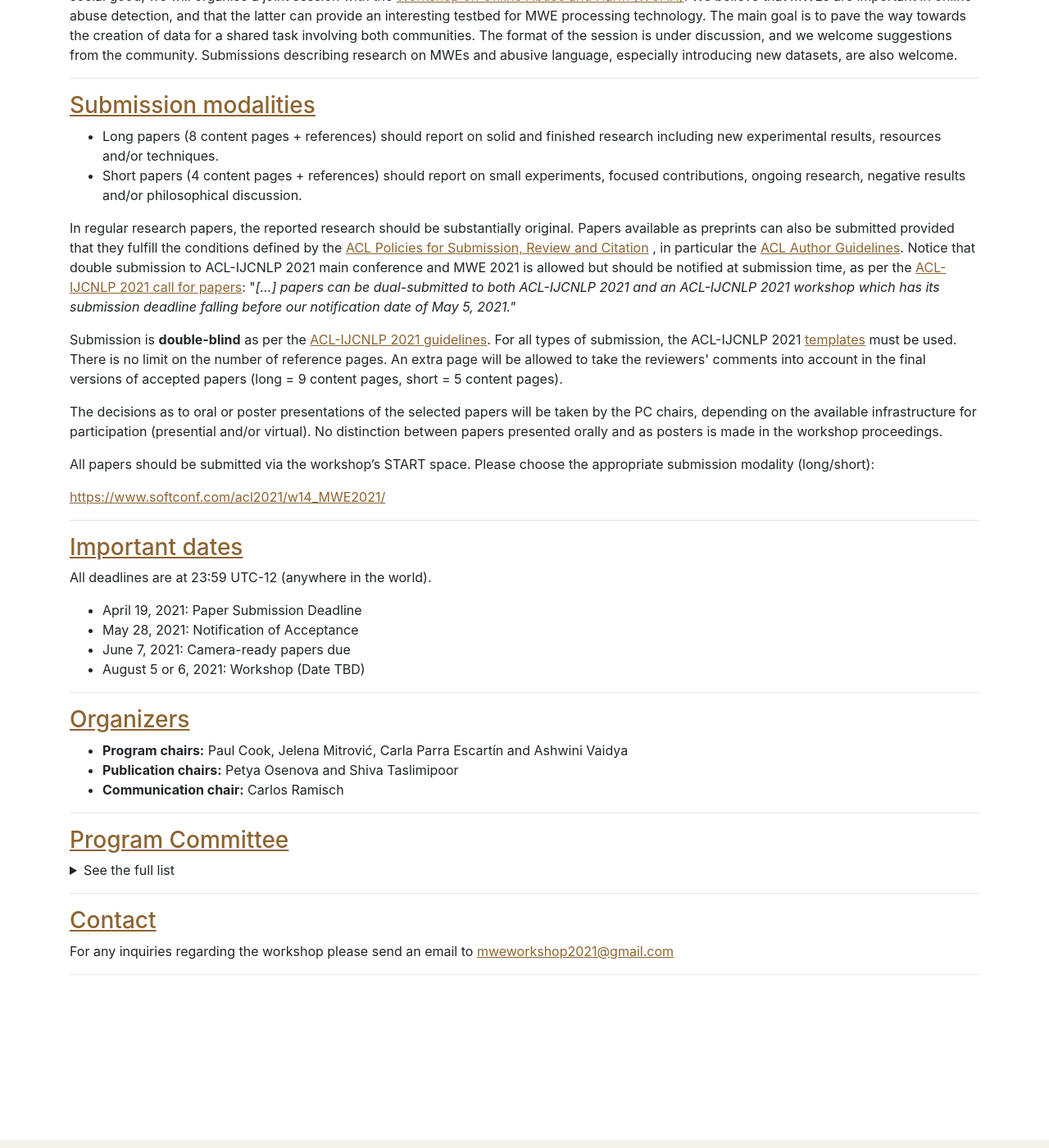
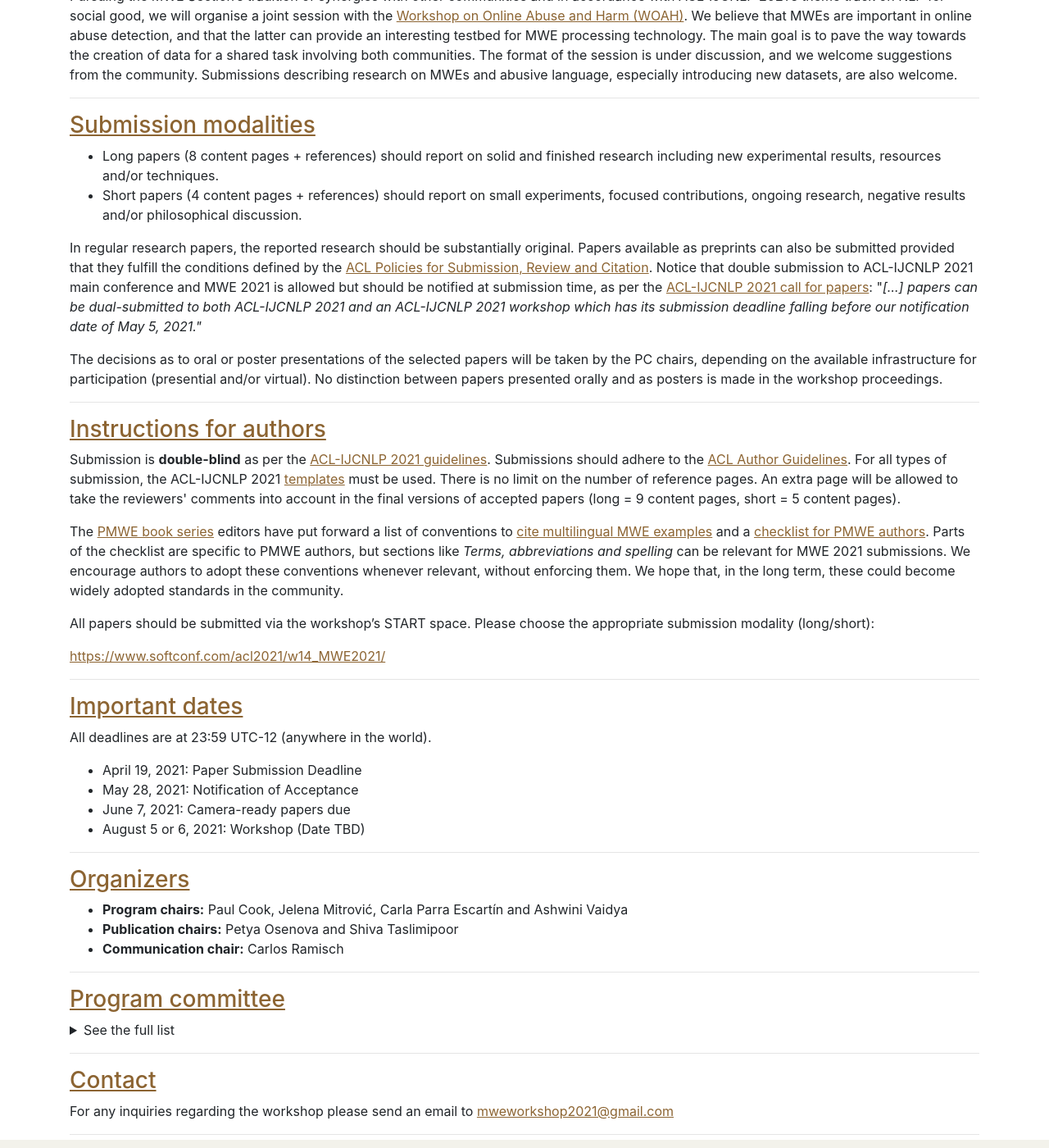
Before and after one commit to multiword/multiword.github.io, a Jekyll site: the page built from mwe2021/index.md, in a window 1280 px wide and 1400 px high, scrolled down 1645 px. Shown: the whole window at 82% size. Built offline with Jekyll 4.4.1, drawn with Linux system fonts in a browser that asks for light colours; comment, search, counter and statistics services are not loaded; some of the changed text lies outside the part shown.

Commit message:
Add link to PMWE conventions and checklist

```diff
--- a/mwe2021/index.md
+++ b/mwe2021/index.md
@@ -20,11 +20,12 @@
   <summary>
     Contents on this page
   </summary>
-- [Workshop Description](#description)
-- [Submission Modalities](#submission)
-- [Important Dates](#dates)
+- [Description](#description)
+- [Submission modalities](#submission)
+- [Instructions for authors](#instructions)
+- [Important dates](#dates)
 - [Organizers](#organizers)
-- [Program Committee](#committee)
+- [Program committee](#committee)
 - [Contact](#contact)
 </details>
 
@@ -72,11 +73,18 @@
 - Long papers (8 content pages + references) should report on solid and finished research including new experimental results, resources and/or techniques.
 - Short papers (4 content pages + references) should report on small experiments, focused contributions, ongoing research, negative results and/or philosophical discussion.
 
-In regular research papers, the reported research should be substantially original. Papers available as preprints can also be submitted provided that they fulfill the conditions defined by the [ACL Policies for Submission, Review and Citation](https://www.aclweb.org/portal/content/new-policies-submission-review-and-citation) , in particular the [ACL Author Guidelines](https://www.aclweb.org/adminwiki/index.php?title=ACL_Author_Guidelines). Notice that double submission to ACL-IJCNLP 2021 main conference and MWE 2021 is allowed but should be notified at submission time, as per the [ACL-IJCNLP 2021 call for papers](https://2021.aclweb.org/calls/papers/#multiple-submission-policy): &quot;_[...] papers can be dual-submitted to both ACL-IJCNLP 2021 and an ACL-IJCNLP 2021 workshop which has its submission deadline falling before our notification date of May 5, 2021.&quot;_
-
-Submission is **double-blind** as per the [ACL-IJCNLP 2021 guidelines](https://2021.aclweb.org/calls/papers/#paper-submission-information). For all types of submission, the ACL-IJCNLP 2021 [templates](https://2021.aclweb.org/calls/papers/#paper-submission-and-templates) must be used. There is no limit on the number of reference pages. An extra page will be allowed to take the reviewers&#39; comments into account in the final versions of accepted papers (long = 9 content pages, short = 5 content pages).
+In regular research papers, the reported research should be substantially original. Papers available as preprints can also be submitted provided that they fulfill the conditions defined by the [ACL Policies for Submission, Review and Citation](https://www.aclweb.org/portal/content/new-policies-submission-review-and-citation). Notice that double submission to ACL-IJCNLP 2021 main conference and MWE 2021 is allowed but should be notified at submission time, as per the [ACL-IJCNLP 2021 call for papers](https://2021.aclweb.org/calls/papers/#multiple-submission-policy): &quot;_[...] papers can be dual-submitted to both ACL-IJCNLP 2021 and an ACL-IJCNLP 2021 workshop which has its submission deadline falling before our notification date of May 5, 2021.&quot;_
 
 The decisions as to oral or poster presentations of the selected papers will be taken by the PC chairs, depending on the available infrastructure for participation (presential and/or virtual). No distinction between papers presented orally and as posters is made in the workshop proceedings.
+
+-----
+
+### <a name="instructions"> Instructions for authors </a>
+
+Submission is **double-blind** as per the [ACL-IJCNLP 2021 guidelines](https://2021.aclweb.org/calls/papers/#paper-submission-information). Submissions should adhere to the [ACL Author Guidelines](https://www.aclweb.org/adminwiki/index.php?title=ACL_Author_Guidelines).
+For all types of submission, the ACL-IJCNLP 2021 [templates](https://2021.aclweb.org/calls/papers/#paper-submission-and-templates) must be used. There is no limit on the number of reference pages. An extra page will be allowed to take the reviewers&#39; comments into account in the final versions of accepted papers (long = 9 content pages, short = 5 content pages).
+
+The [PMWE book series](https://langsci-press.org/catalog/series/pmwe) editors have put forward a list of conventions to [cite multilingual MWE examples](https://gitlab.com/parseme/pmwe/-/blob/master/Conventions-for-MWE-examples/PMWE_series_conventions_for_multilingual_examples.pdf) and a [checklist for PMWE authors](https://gitlab.com/parseme/pmwe/-/wikis/Checklist%20for%20authors%20and%20volume%20editors). Parts of the checklist are specific to PMWE authors, but sections like _Terms, abbreviations and spelling_ can be relevant for MWE 2021 submissions. We encourage authors to adopt these conventions whenever relevant, without enforcing them. We hope that, in the long term, these could become widely adopted standards in the community.
 
 All papers should be submitted via the workshop's START space. Please choose the appropriate submission modality (long/short):
 
@@ -105,7 +113,7 @@
 
 -----
 
-### <a name="committee"> Program Committee </a>
+### <a name="committee"> Program committee </a>
 
 <details markdown="block">
   <summary>
```
